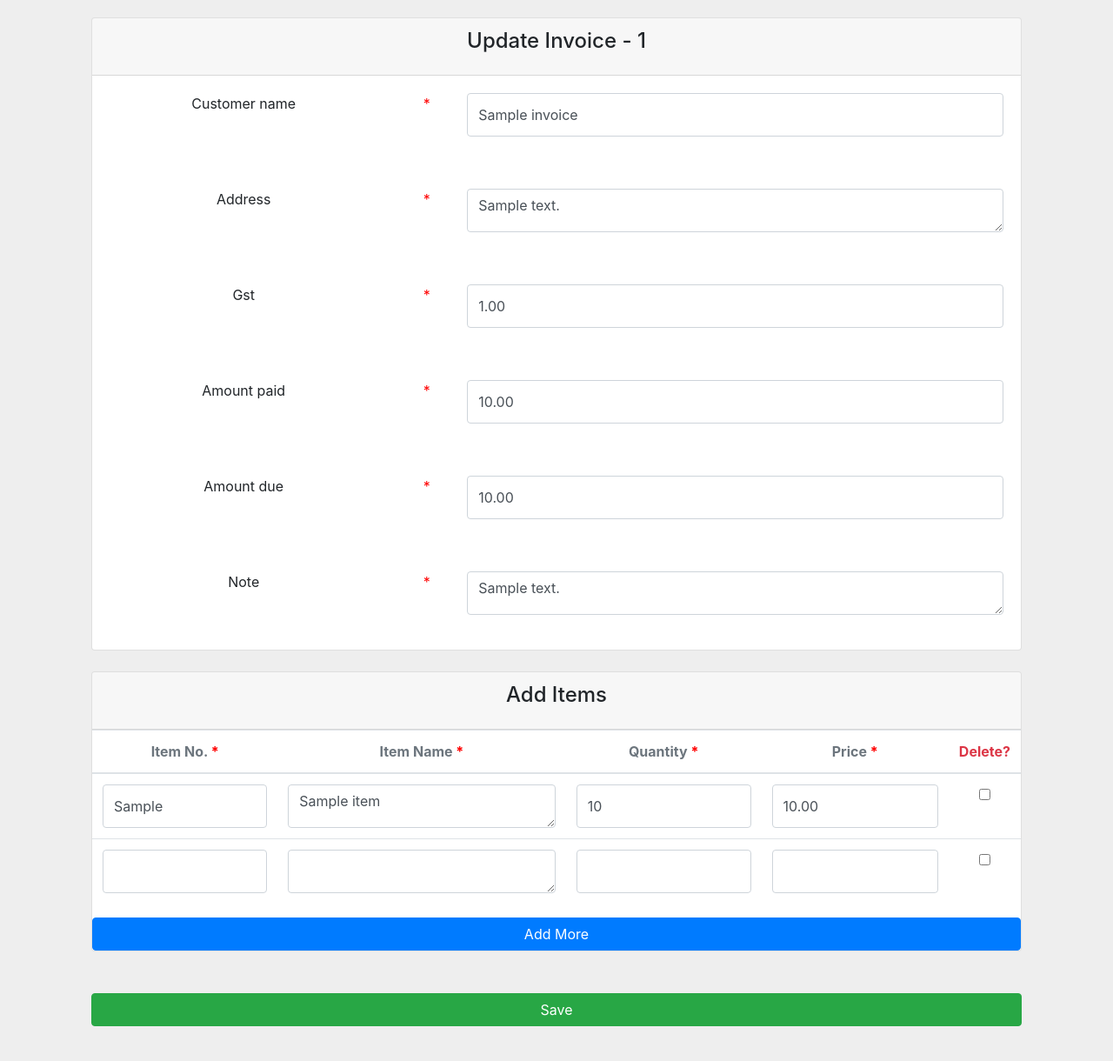
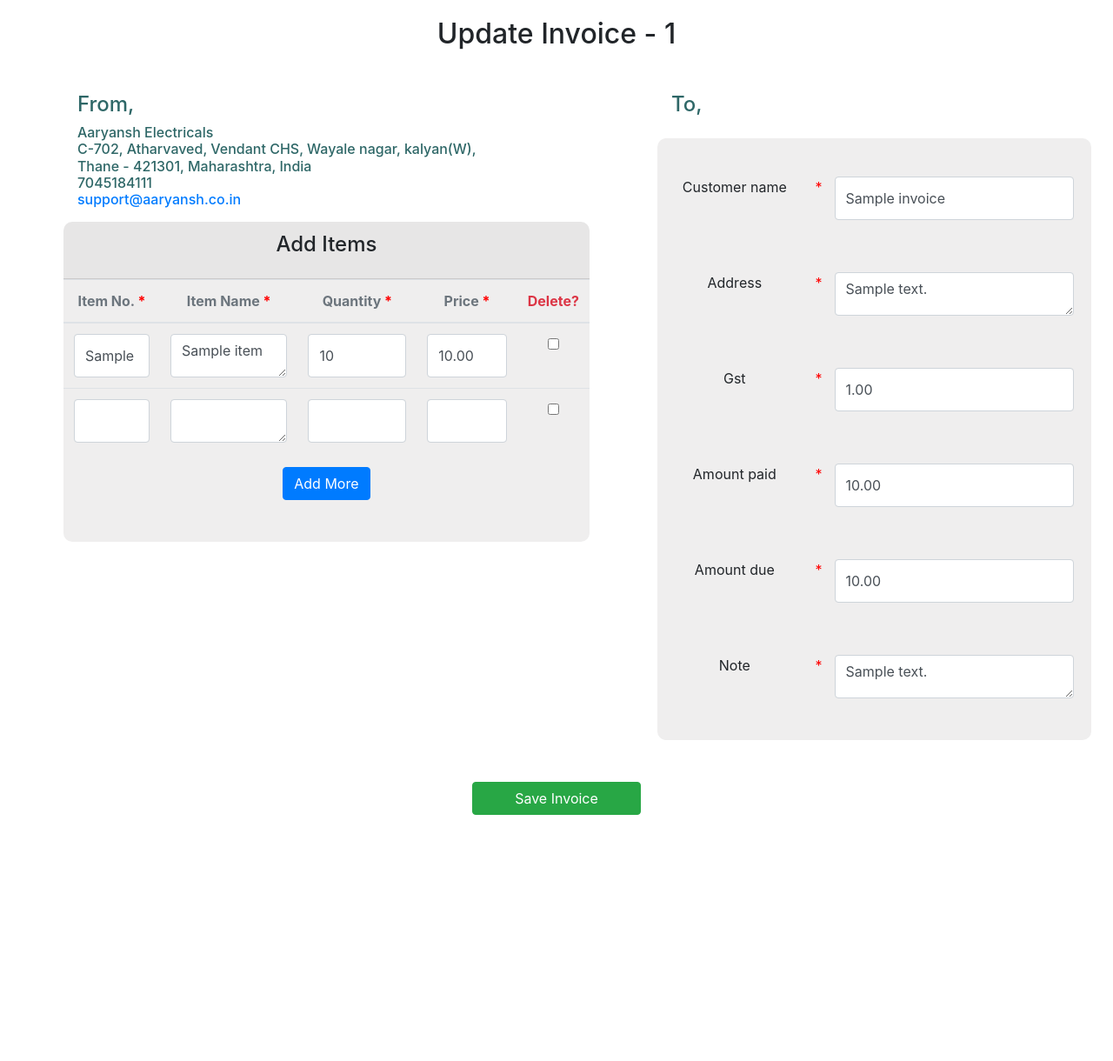
Before and after one commit to khanramzan159/InvoiceSytem, a Django app: page /admin_update_invoice/1/ in a window 1280 px wide. Shown: the part 56-1276 px from the top of the page at 87% size. After the commit the page ends 993 px from the top, so only its background shows below. Run offline with Django 3.2, Linux system fonts and the light colour scheme; tables that the repository leaves empty hold one stand-in row (values such as "Sample post"); some libraries are stand-ins or nearby versions.

Commit message:
updated : invoice form

```diff
--- a/loginreg/templates/loginreg/admin_invoices.html
+++ b/loginreg/templates/loginreg/admin_invoices.html
@@ -97,7 +97,7 @@
                         {% endif %}
                     </div>
 
-                    <h4 class="mt-4 text-center">All Invoices</h4>
+                    <h4 class="text-center">All Invoices</h4>
 
                     <table class="table table-striped table-bordered table-hover my-5">
                         <thead class="thead-dark">
--- a/loginreg/templates/loginreg/index.html
+++ b/loginreg/templates/loginreg/index.html
@@ -32,7 +32,7 @@
               <a class="nav-link" href="signup">Signup<span class="sr-only">(current)</span></a>
             </li>
             <li class="nav-item active">
-                <a class="nav-link" href="admin">Admin login</a>
+                <a class="nav-link" href="admin/">Admin login</a>
             </li>
           </ul>
         </div>
--- a/loginreg/templates/loginreg/signup.html
+++ b/loginreg/templates/loginreg/signup.html
@@ -25,10 +25,10 @@
         <div class="collapse navbar-collapse" id="navbarNav">
           <ul class="navbar-nav ml-auto">
             <li class="nav-item active">
-              <a class="nav-link" href="http://127.0.0.1:8000/">Login<span class="sr-only">(current)</span></a>
+              <a class="nav-link" href="/">Login<span class="sr-only">(current)</span></a>
             </li>
             <li class="nav-item active">
-                <a class="nav-link" href="admin">Admin login</a>
+                <a class="nav-link" href="admin/">Admin login</a>
             </li>
           </ul>
         </div>
@@ -134,7 +134,7 @@
                     </script>
                     <div class="signup-image">
                         <figure><img src="{% static 'loginreg/images/signup-image.jpg' %}" alt="sing up image"></figure>
-                        <a href="http://127.0.0.1:8000/" class="signup-image-link">I am already member</a>
+                        <a href="/" class="signup-image-link">I am already member</a>
                     </div>
                 </div>
             </div>
--- a/loginreg/templates/loginreg/update_invoice.html
+++ b/loginreg/templates/loginreg/update_invoice.html
@@ -15,7 +15,7 @@
 
     <style>
       .main{
-        background-color: rgb(238, 238, 238);
+        background-color: white;
       }
 
       .invoice {
@@ -71,33 +71,12 @@
     </nav>
 
     <div class="main">
-        <div class="invoice-container container">
-            <div class="container invoice form text-center">
-              <!-- <h2 class="text-center">Create New Invoice</h2> -->
+        <div class="invoice-container ">
+            <div class=" invoice form text-center">
+              <h2 class="text-center mb-5">Update Invoice - {{invoice_id}}</h2>
               <form method="post" enctype="multipart/form-data" id="invoice_form" class="main-invoice-form text-center">
+
                 {% csrf_token %}
-                <!-- main form start --- in our case product form -->
-                <div class="card">
-                    <div class="card-header card-header-secondary">
-                        <h4 class="card-title">Update Invoice - {{invoice_id}}</h4>
-                    </div>
-                    {% for field in invoice_form %}
-                        <div class="form-group card-body">
-                            <label>{{field.label}}</label>
-                            {% if field.field.required %}
-                                <span style="color: red;" class="required">*</span>
-                            {% endif %}
-
-                            {{field}}
-                            {% if field.help_text %}
-                                <small style="color: grey">{{ field.help_text }}</small>
-                            {% endif %}
-                            {% for error in field.errors %}
-                                <p style="color: red">{{ error }}</p>
-                            {% endfor %}
-                        </div>
-                    {% endfor %}
-                </div>
 
                 {{ item_formset.management_form }}
                 <script type="text/html" id="formset-items-template">  // id="inlineformsetname-template"
@@ -113,7 +92,13 @@
                   </tr>
                 </script>
 
-                <div class="table-responsive card mt-4">
+                <div class="row justify-content-center align-items-start">
+                    <div class="col-md-6 mx-5">
+                        <div class="px-3 mb-3" style="text-align: start; color: rgb(46, 103, 103);">
+                            <h4>From,</h4>
+                            <h6>Aaryansh Electricals <br>C-702, Atharvaved, Vendant CHS, Wayale nagar, kalyan(W), <br>Thane - 421301, Maharashtra, India <br>7045184111 <br><a href="mailto:support@aaryansh.co.in" target="_blank">support@aaryansh.co.in</a> </h6>
+                        </div>
+                        <div class="table-responsive pb-5" style="height: fit-content; border-radius: 10px; background-color: rgb(239, 238, 238);">
                             <div class="card-header card-header-secondary">
                                 <h4 class="card-title">Add Items</h4>
                             </div>
@@ -148,8 +133,34 @@
                             </table>
                             <a href="#" id="add-items-button" class="btn btn-primary add-items">Add More</a> <!-- id="add-inlineformsetname-button" -->
                         </div>
-                <div class="form-group mt-5">
-                    <button type="submit" class="btn btn-success btn-block">Save</button>
+                    </div>
+
+                    <div class="col-md-5">
+                        <h4 class="px-3 pb-3" style="text-align: start; color: rgb(46, 103, 103);">To,</h4>
+                        <!-- main form start --- in our case product form -->
+                        <div class="pt-4 pb-2" style="border-radius: 10px; background-color: rgb(239, 238, 238);">
+
+                            {% for field in invoice_form %}
+                                <div class="form-group card-body">
+                                    <label>{{field.label}}</label>
+                                    {% if field.field.required %}
+                                        <span style="color: red;" class="required">*</span>
+                                    {% endif %}
+
+                                    {{field}}
+                                    {% if field.help_text %}
+                                        <small style="color: grey">{{ field.help_text }}</small>
+                                    {% endif %}
+                                    {% for error in field.errors %}
+                                        <p style="color: red">{{ error }}</p>
+                                    {% endfor %}
+                                </div>
+                            {% endfor %}
+                        </div>
+                    </div>
+                </div>
+                <div class="mt-5" >
+                    <button type="submit" class="btn btn-success px-5 text-center" style="width: fit-content;">Save Invoice</button>
                 </div>
               </form>
             </div>
--- a/loginreg/urls.py
+++ b/loginreg/urls.py
@@ -10,7 +10,7 @@
     path('changepass', views.changep),
     path('change_pass', views.changepassword),
     path('admin/', views.admin),
-    # path('main_app_admin/', admin.site.urls),
+    path('main_app_admin/', admin.site.urls),
     path('admin/view', views.view),
     path('admin/save', views.save),
     path('admin/delete', views.delete),
--- a/loginreg/views.py
+++ b/loginreg/views.py
@@ -201,6 +201,7 @@
                     item.save()
 
                 invoice.save()
+                messages.success(request , "New Invoice has been created")
                 return redirect(admin_invoices)
             else:
                 # Handle form validation errors
@@ -424,6 +425,7 @@
                     item.save()
 
                 invoice.save()
+                messages.success(request , "New Invoice has been created")
                 return redirect(home)
             else:
                 # Handle form validation errors
--- a/loginsystem/settings.py
+++ b/loginsystem/settings.py
@@ -145,3 +145,4 @@
 # https://docs.djangoproject.com/en/2.2/howto/static-files/
 
 STATIC_URL = '/static/'
+STATIC_ROOT = os.path.join(BASE_DIR, 'loginreg/static')
```
Also changed, not shown: loginreg/templates/loginreg/create_invoice.html (+40 -29 lines). Lines whose indentation alone changed are shown as unchanged.
